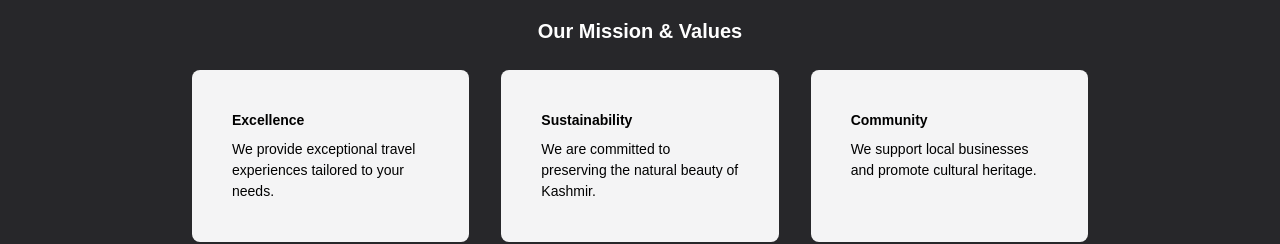
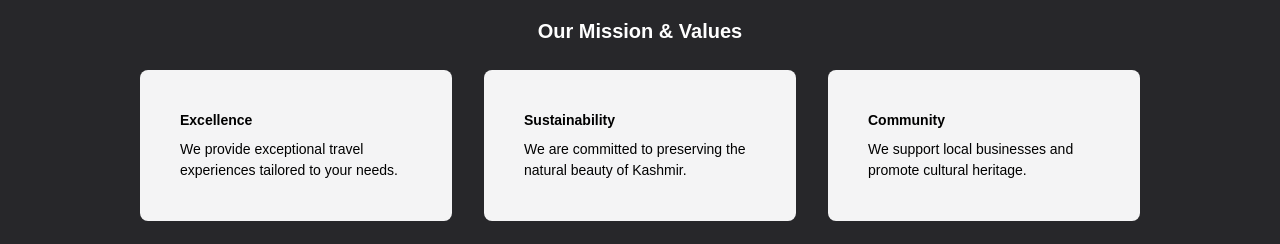
Before and after one commit to SajadAhmad3/epic-kashmir, a React (Create React App) app: page /about in a window 1280 px wide. Shown: the part 708-952 px from the top of the page. Built offline with nearby package versions, Linux system fonts and the light colour scheme.

Commit message:
feat: minor changes

```diff
--- a/src/pages/About.tsx
+++ b/src/pages/About.tsx
@@ -1,7 +1,6 @@
-import React from "react";
+
 import sonmargImg from "../assets/images/epic-banner.jpg";
 import about from "../assets/images/About-Us.svg";
-import teamImage from "../assets/images/gulmarg.jpg";
 import Sticker from "../components/Sticker/Sticker";
 import teamData from "../utils/team";
 
@@ -28,7 +27,7 @@ const About = (props: Props) => {
 
       {/* Our Story Section */}
       <div className="container">
-        <section className="px-10 pt-12 bg-gray-800 my-10 mx-4 lg:mx-0 rounded-lg">
+        <section className="px-10 pt-12 bg-gray-800 my-10 mx-4 lg:mx-0 rounded-lg ">
           <h2 className="text-[20px] font-bold text-center text-white">
             Our Story
           </h2>
@@ -40,12 +39,12 @@ const About = (props: Props) => {
           </p>
 
           {/* Our Mission and Values Section */}
-          <section className="px-6 py-12 bg-gray-800 mx-4 lg:mx-0  rounded-lg">
+          <section className="px-6 py-12 bg-gray-800 mx-4 lg:mx-0  rounded-lg ">
             <h2 className="text-[20px] text-center font-bold text-white">
               Our Mission & Values
             </h2>
 
-            <div className="grid max-w-4xl gap-8 mx-auto mt-6 md:grid-cols-3">
+            <div className="grid max-w-[1000px] gap-8 mx-auto mt-6 md:grid-cols-3 ">
               <div className="bg-gray-100 lg:p-10 md:p-10 p-6 rounded-lg text-black transition transform  hover:-translate-y-2 w-full mx-auto">
                 <h3 className="lg:text-2xl md:text-2xl text-[14px] font-semibold mb-2">
                   Excellence
@@ -115,7 +114,7 @@ const About = (props: Props) => {
           <h2 className="text-[20px] font-bold text-center text-white">
             Why Choose Us?
           </h2>
-          <div className="grid max-w-4xl gap-8 mx-auto mt-6 md:grid-cols-3">
+          <div className="grid max-w-[1000px] gap-8 mx-auto mt-6 md:grid-cols-3">
             <div className="bg-gray-100 lg:p-10 md:p-10 p-6 rounded-lg text-black transition transform  hover:-translate-y-2 w-full mx-auto">
               <h3 className="lg:text-2xl md:text-2xl text-[14px] font-semibold mb-2">
                 Local Expertise
```
Also changed, not shown: 1 other file (tests, documents, lock files or other folders).
